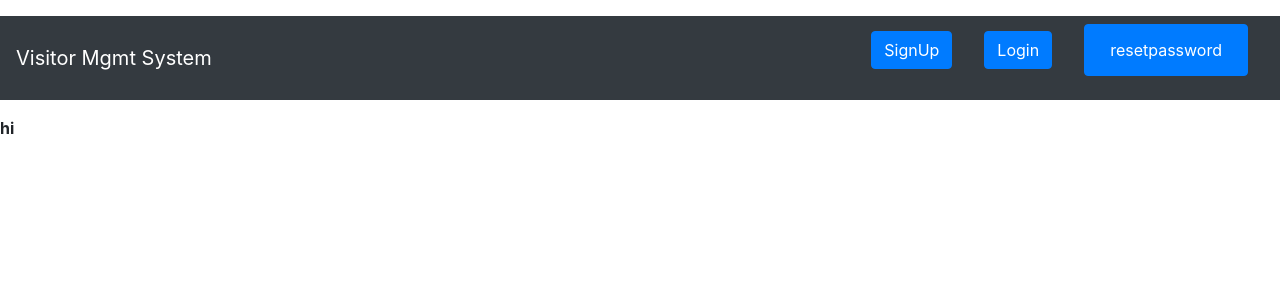
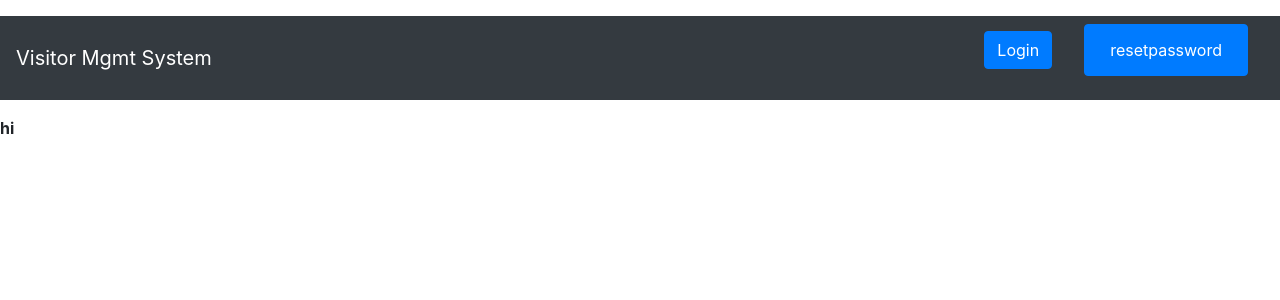
Before and after one commit to KavachInterns2020/Visitor_management, a Django app: page / in a window 1280 px wide. Shown: the top 300 px of the page. Run offline with Django 3.2, Linux system fonts and the light colour scheme; some libraries are stand-ins or nearby versions.

Commit message:
version 1

```diff
--- a/visitor_code/visitor_manage_system/basic/templates/basic/dashboard.html
+++ b/visitor_code/visitor_manage_system/basic/templates/basic/dashboard.html
@@ -80,13 +80,13 @@
     </div>
 
     {% if not user.is_authenticated %}
-    <div>
+    <!-- <div>
         <ul class="nav-item px-3">
           <button type="button" class="btn btn-primary" data-toggle="modal" data-target="#signupModal">
             SignUp
           </button>
         </ul>
-    </div>
+    </div> -->
     <div>
        <ul class="nav-item px-3">
           <button type="button" class="btn btn-primary" data-toggle="modal" data-target="#loginModal">
--- a/visitor_code/visitor_manage_system/basic/urls.py
+++ b/visitor_code/visitor_manage_system/basic/urls.py
@@ -4,7 +4,7 @@ from django.contrib.auth import views as auth_views
 urlpatterns = [
     path('',views.index,name='index'),
 
-    path('signup',views.handleSignup,name='handleSignup'),
+    # path('signup',views.handleSignup,name='handleSignup'),
     path('login',views.handlelogin,name='handlelogin'),
     path('logout',views.handlelogout,name='handlelogout'),
 
```
Also changed, not shown: visitor_code/visitor_manage_system/db.sqlite3.
